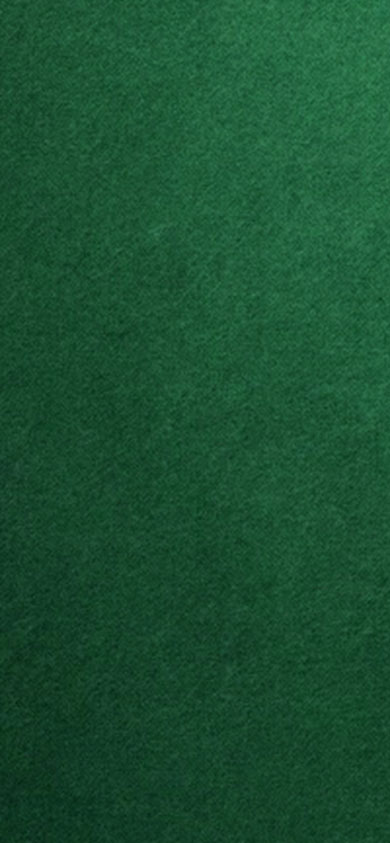
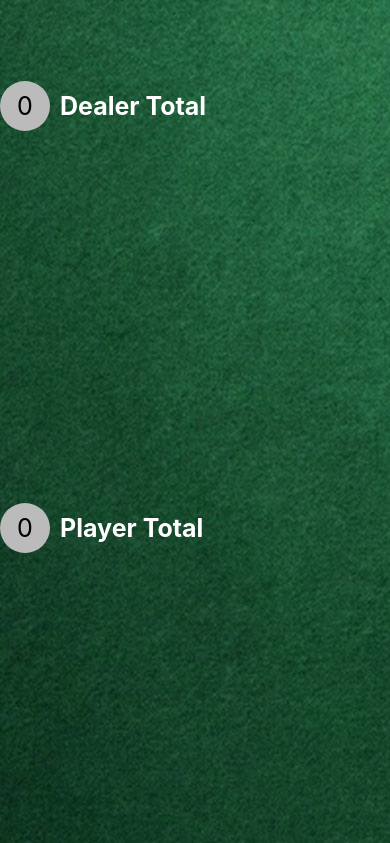
Before and after one commit to brettvanderwerff/flask_blackjack, a Flask app: page / in a window 390 px wide; the page is wider, and only the part inside the window is pictured. Shown: the top 843 px of that part. Run offline with Flask 2, Linux system fonts and the light colour scheme; some libraries are stand-ins or nearby versions.

Commit message:
added counters for running total

```diff
--- a/app.py
+++ b/app.py
@@ -90,17 +90,16 @@ def render_card(target_hand, card):
     else:
         socketio.emit('render_card', data=(target_hand ,card.image_map), room=room)
 
-def broadcast_position():
 
-    pass
-
-def evaluate_table():
+def render_table():
     '''
     Determines if player is bust, able to split, double etc.
     Broadcasts the player/dealer position to the table (bust, player/dealer count). Renders the control buttons
     accordingly
     '''
     room = request.sid
+    GAMES[room].update_positions()
+    socketio.emit('update_totals', data=(GAMES[room].player.total, GAMES[room].dealer.total), room=room)
 
     socketio.emit('render_control', data=('hitbutton', 'staybutton'), room=room)
 
@@ -129,7 +128,7 @@ def deal():
         render_card('dealer-hand', 'back_of_card') # and one hole card
 
         socketio.emit('slide_in_chips', room=room) # slide chip set back out of view
-        evaluate_table()
+        render_table()
 
 @socketio.on('hit')
 def hit(target_hand):
@@ -157,7 +156,5 @@ def stay():
 
 
 
-
-
 if __name__ == '__main__':
     socketio.run(app, debug=True)
--- a/static/css/custom.css
+++ b/static/css/custom.css
@@ -48,3 +48,37 @@ right: -500px;
     float: none;
     margin: 0 auto;
 }
+
+/* apply margin to all control buttons */
+
+.control-button {
+
+    margin-right: 5px;
+    margin-left: 5px;
+
+}
+
+/* circle for the player and dealer count total */
+
+.circle {
+  width: 50px;
+  height: 50px;
+  border-radius: 50%;
+  font-size: 25px;
+  color: #000;
+  line-height: 50px;
+  text-align: center;
+  background: #bbb;
+  display: inline-block;
+  margin-right: 10px;
+}
+
+/* title for dealer total or player total */
+
+.total-title {
+
+    font-size: 25px;
+    font-weight: bold;
+    color: #FFFFFF
+
+}
--- a/static/js/custom.js
+++ b/static/js/custom.js
@@ -58,6 +58,19 @@ socket.on('slide_out_chips', function() {
     elem.style.transition = "right 1s linear 0s"
     elem.style.right = "0px"
 
+
+})
+
+
+// renders the running total for the dealer and the player
+
+socket.on('update_totals', function(player_total, dealer_total) {
+
+    var player_total_elem = document.getElementById('player-total');
+    player_total_elem.innerText = player_total
+
+    var dealer_total_elem = document.getElementById('dealer-total');
+    dealer_total_elem.innerText = dealer_total
 
 })
 
@@ -214,8 +227,8 @@ function clearDiv(parent_div) {
 function makeButton(label, id, onclick) {
 
     var button_container = document.getElementById('button-container')
-    var div = document.createElement('div')
-    div.id = 'deal_button-container'
+    var div = document.createElement('span')
+    div.className = 'control-button'
     var button = document.createElement("button")
     button.innerText = label
     button.onclick = onclick
--- a/templates/index.html
+++ b/templates/index.html
@@ -5,11 +5,21 @@
     <div class="row flex-fill">
         <!-- Start of Card Column -->
         <div class="col-sm-8 h-100" id="hands-container">
-            <div class="row h-50">
+            <div class="row h-25">
+                <div class="col-sm-8 col-centered align-self-center">
+                    <div class="circle" id="dealer-total">0</div><span class="total-title">Dealer Total</span>
+                </div>
+            </div>
+            <div class="row h-25">
                 <div class="col-sm-8 col-centered align-self-center" id="dealer-hand">
                 </div>
             </div>
-            <div class="row h-50">
+            <div class="row h-25">
+                <div class="col-sm-8 col-centered align-self-center">
+                    <div class="circle" id="player-total">0</div><span class="total-title">Player Total</span>
+                </div>
+            </div>
+            <div class="row h-25">
                 <div class="col-sm-8 col-centered align-self-center" id="player-hand">
                 </div>
             </div>
```
Also changed, not shown: blackjack.py (+58 -1 lines).
